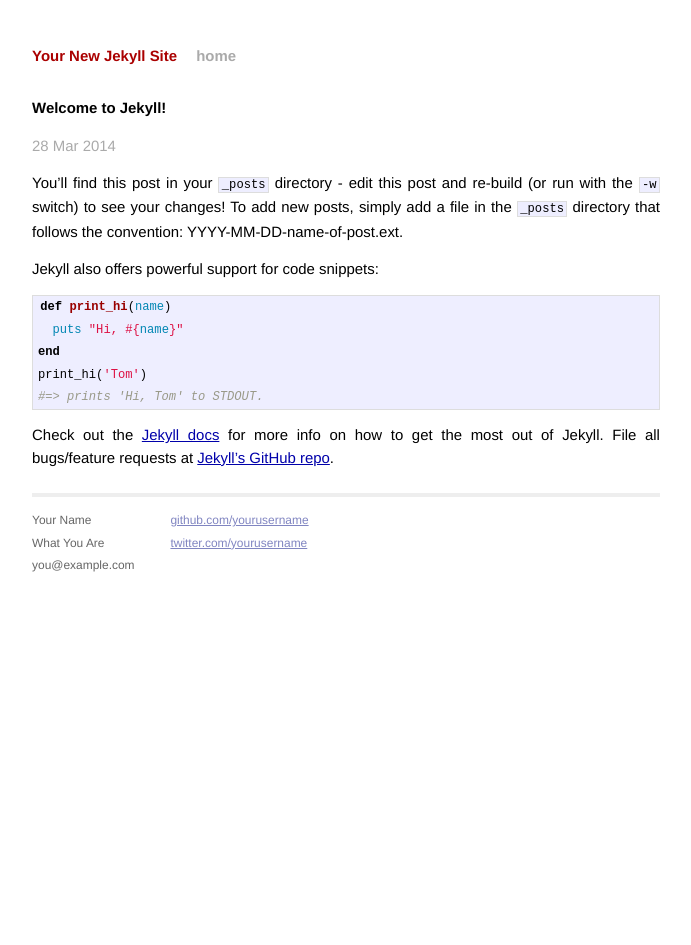
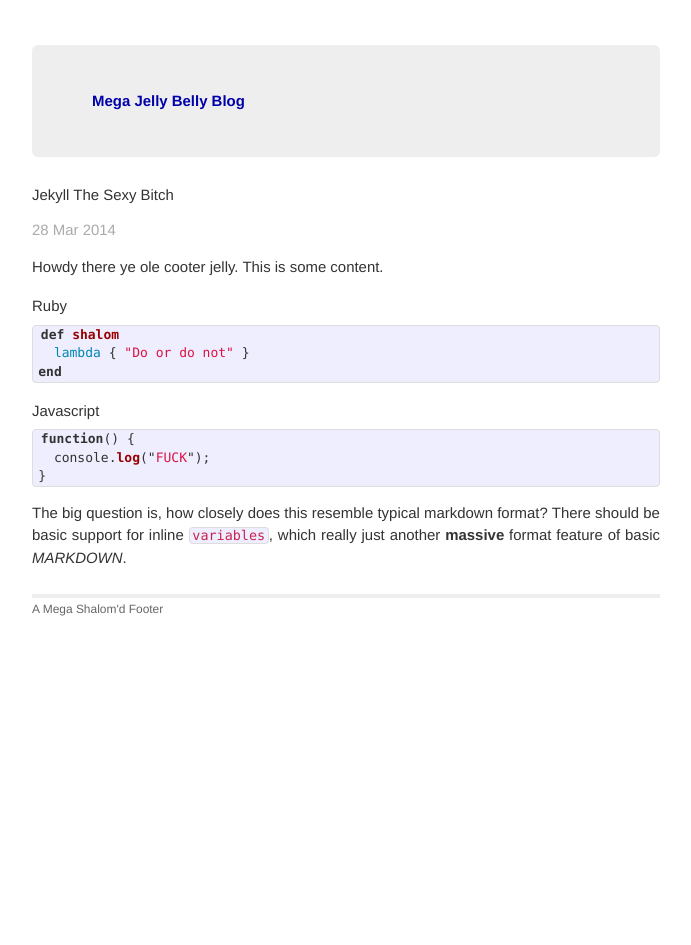
Before and after one commit to devinbrown/jekyll, a Jekyll site: the page built from _posts/2014-03-28-welcome-to-jekyll.md, in a window 1280 px wide. Shown: the whole page, without its empty margins (294-985 px from the left). Built offline with Jekyll 4.4.1, drawn with Linux system fonts in a browser that asks for light colours; nearby versions of some CDN libraries; Markdown is read by kramdown in place of the engine named in the settings; after the commit the page ends 900 px from its top, so only the background shows below that.

Commit message:
Make a basic blog post.

```diff
--- a/_config.yml
+++ b/_config.yml
@@ -1,3 +1,3 @@
-name: Your New Jekyll Site
+name: Mega Jelly Belly Blog
 markdown: redcarpet
 pygments: true
--- a/_layouts/default.html
+++ b/_layouts/default.html
@@ -6,6 +6,8 @@
         <title>{{ page.title }}</title>
         <meta name="viewport" content="width=device-width">
 
+        <link rel="stylesheet" href="//netdna.bootstrapcdn.com/bootstrap/3.1.1/css/bootstrap.min.css">
+
         <!-- syntax highlighting CSS -->
         <link rel="stylesheet" href="/css/syntax.css">
 
@@ -13,30 +15,17 @@
         <link rel="stylesheet" href="/css/main.css">
 
     </head>
-    <body>
+    <body class="container">
 
         <div class="site">
           <div class="header">
-            <h1 class="title"><a href="/">{{ site.name }}</a></h1>
-            <a class="extra" href="/">home</a>
+            <h1 class="jumbotron"><a href="/">{{ site.name }}</a></h1>
           </div>
 
           {{ content }}
 
           <div class="footer">
-            <div class="contact">
-              <p>
-                Your Name<br />
-                What You Are<br />
-                you@example.com
-              </p>
-            </div>
-            <div class="contact">
-              <p>
-                <a href="https://github.com/yourusername">github.com/yourusername</a><br />
-                <a href="https://twitter.com/yourusername">twitter.com/yourusername</a><br />
-              </p>
-            </div>
+            A Mega Shalom'd Footer
           </div>
         </div>
 
--- a/_posts/2014-03-28-welcome-to-jekyll.markdown
+++ /dev/null
@@ -1,24 +0,0 @@
----
-layout: post
-title:  "Welcome to Jekyll!"
-date:   2014-03-28 21:17:34
-categories: jekyll update
----
-
-You'll find this post in your `_posts` directory - edit this post and re-build (or run with the `-w` switch) to see your changes!
-To add new posts, simply add a file in the `_posts` directory that follows the convention: YYYY-MM-DD-name-of-post.ext.
-
-Jekyll also offers powerful support for code snippets:
-
-{% highlight ruby %}
-def print_hi(name)
-  puts "Hi, #{name}"
-end
-print_hi('Tom')
-#=> prints 'Hi, Tom' to STDOUT.
-{% endhighlight %}
-
-Check out the [Jekyll docs][jekyll] for more info on how to get the most out of Jekyll. File all bugs/feature requests at [Jekyll's GitHub repo][jekyll-gh].
-
-[jekyll-gh]: https://github.com/mojombo/jekyll
-[jekyll]:    http://jekyllrb.com
--- /dev/null
+++ b/_posts/2014-03-28-welcome-to-jekyll.md
@@ -0,0 +1,26 @@
+---
+layout: post
+title:  "Jekyll The Sexy Bitch"
+date:   2014-03-28 21:17:34
+categories: jekyll update
+---
+
+Howdy there ye ole cooter jelly. This is some content.
+
+### Ruby
+
+{% highlight ruby %}
+def shalom
+  lambda { "Do or do not" }
+end
+{% endhighlight %}
+
+### Javascript
+
+{% highlight js %}
+function() {
+  console.log("FUCK");
+}
+{% endhighlight %}
+
+The big question is, how closely does this resemble typical markdown format? There should be basic support for inline `variables`, which really just another **massive** format feature of basic *MARKDOWN*.
--- a/index.html
+++ b/index.html
@@ -1,6 +1,6 @@
 ---
 layout: default
-title: Your New Jekyll Site
+title: Chub Cakes
 ---
 
 <div id="home">
```
Also changed, not shown: _data/members.yml (added).
